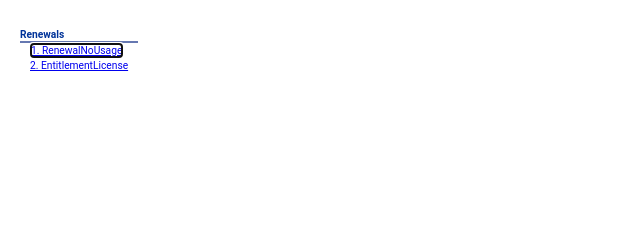
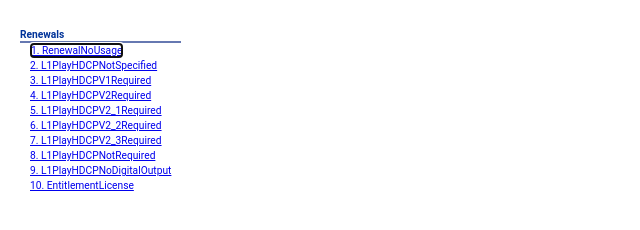
Before and after one commit to sylee-hd/wv-cb-test, a plain HTML site: page index.html in a window 1280 px wide. Shown: the whole page, without its empty margins (0-640 px from the left). Drawn offline with Linux system fonts and the light colour scheme.

Commit message:
update
update

```diff
--- a/index.html
+++ b/index.html
@@ -20,7 +20,47 @@
           </div>
           <div class="cell-name">
             <span class="focusable" tabindex="0" onclick="goTest(2)"
-              >2. EntitlementLicense</span
+              >2. L1PlayHDCPNotSpecified</span
+            >
+          </div>
+          <div class="cell-name">
+            <span class="focusable" tabindex="0" onclick="goTest(3)"
+              >3. L1PlayHDCPV1Required</span
+            >
+          </div>
+          <div class="cell-name">
+            <span class="focusable" tabindex="0" onclick="goTest(4)"
+              >4. L1PlayHDCPV2Required</span
+            >
+          </div>
+          <div class="cell-name">
+            <span class="focusable" tabindex="0" onclick="goTest(5)"
+              >5. L1PlayHDCPV2_1Required</span
+            >
+          </div>
+          <div class="cell-name">
+            <span class="focusable" tabindex="0" onclick="goTest(6)"
+              >6. L1PlayHDCPV2_2Required</span
+            >
+          </div>
+          <div class="cell-name">
+            <span class="focusable" tabindex="0" onclick="goTest(7)"
+              >7. L1PlayHDCPV2_3Required</span
+            >
+          </div>
+          <div class="cell-name">
+            <span class="focusable" tabindex="0" onclick="goTest(8)"
+              >8. L1PlayHDCPNotRequired</span
+            >
+          </div>
+          <div class="cell-name">
+            <span class="focusable" tabindex="0" onclick="goTest(9)"
+              >9. L1PlayHDCPNoDigitalOutput</span
+            >
+          </div>
+          <div class="cell-name">
+            <span class="focusable" tabindex="0" onclick="goTest(10)"
+              >10. EntitlementLicense</span
             >
           </div>
         </div>
```
Also changed, not shown: sc/play_param.js (+58 -2 lines).
